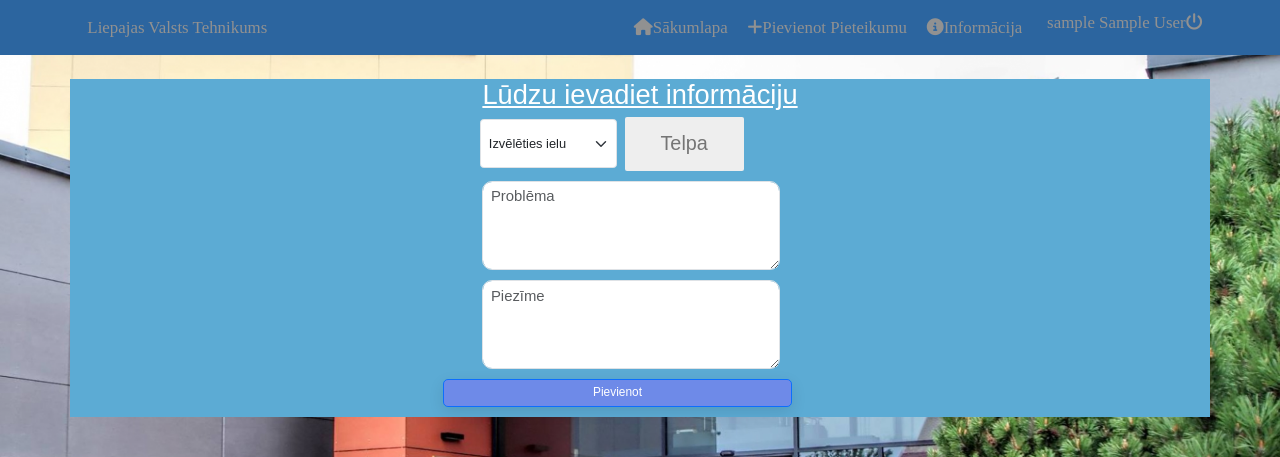
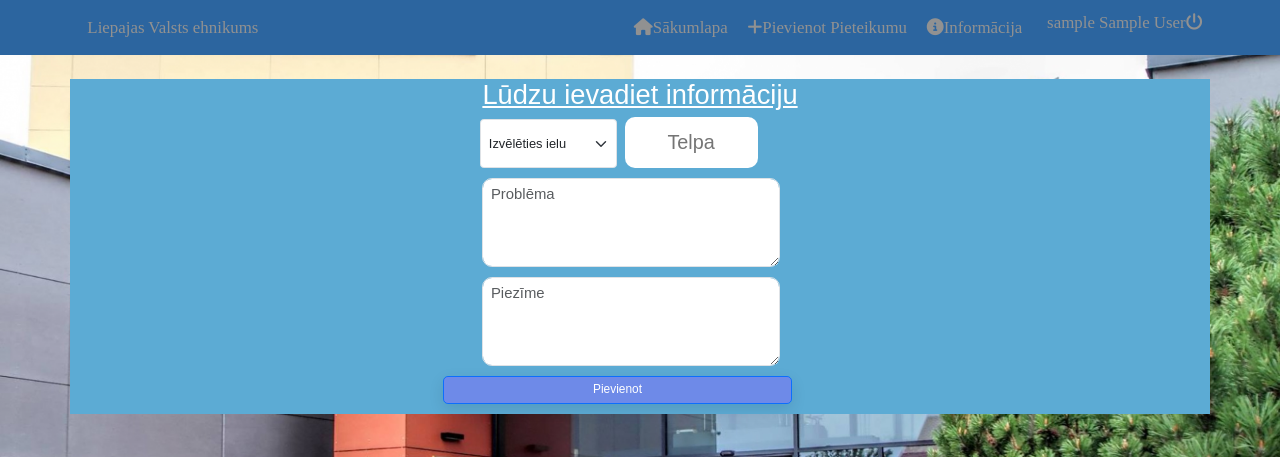
Before and after one commit to KnsGoyoLV/SchoolTicket, a PHP site: page /newinfo.php in a window 1280 px wide. Shown: the top 457 px of the page. Run offline with PHP 8.4, Linux system fonts and the light colour scheme; the visitor is signed in with stand-in values (Sample User, id 1); data that the repository does not hold is empty; some libraries are stand-ins or nearby versions.

Commit message:
css un sadalas izmainas

```diff
--- a/index.php
+++ b/index.php
@@ -87,7 +87,7 @@
 
 <nav class="navbar navbar-expand-lg bg-dark  navbar-dark py-3 fixed-top">
       <div class="container">
-        <a href="#" class="navbar-brand">Liepajas Valsts Tehnikums</a>
+        <a href="#" class="navbar-brand">Liepajas Valsts tehnikums</a>
 
 
         <button
--- a/newinfo.php
+++ b/newinfo.php
@@ -25,7 +25,7 @@ if(!isset($_SESSION['t'])){
 <header>
 <nav class="navbar navbar-expand-lg bg-dark  navbar-dark py-3 fixed-top">
       <div class="container">
-        <a href="#" class="navbar-brand">Liepajas Valsts Tehnikums</a>
+        <a href="#" class="navbar-brand">Liepajas Valsts ehnikums</a>
 
         <button
           class="navbar-toggler"
--- a/style_main.css
+++ b/style_main.css
@@ -722,9 +722,13 @@ form.add_info {
 .telpa {
     font-size: 2rem;
   line-height: -4rem;
-   width: 12rem;
+    width: 13.4rem;
+    height: 5.1rem;
   margin-left: 0;
   margin-top: 0;
+  background-color: #fff;
+  border-radius: 1rem;
+  color: black;
 
 }
 
```
Also changed, not shown: Info.php (+4 -4 lines).
